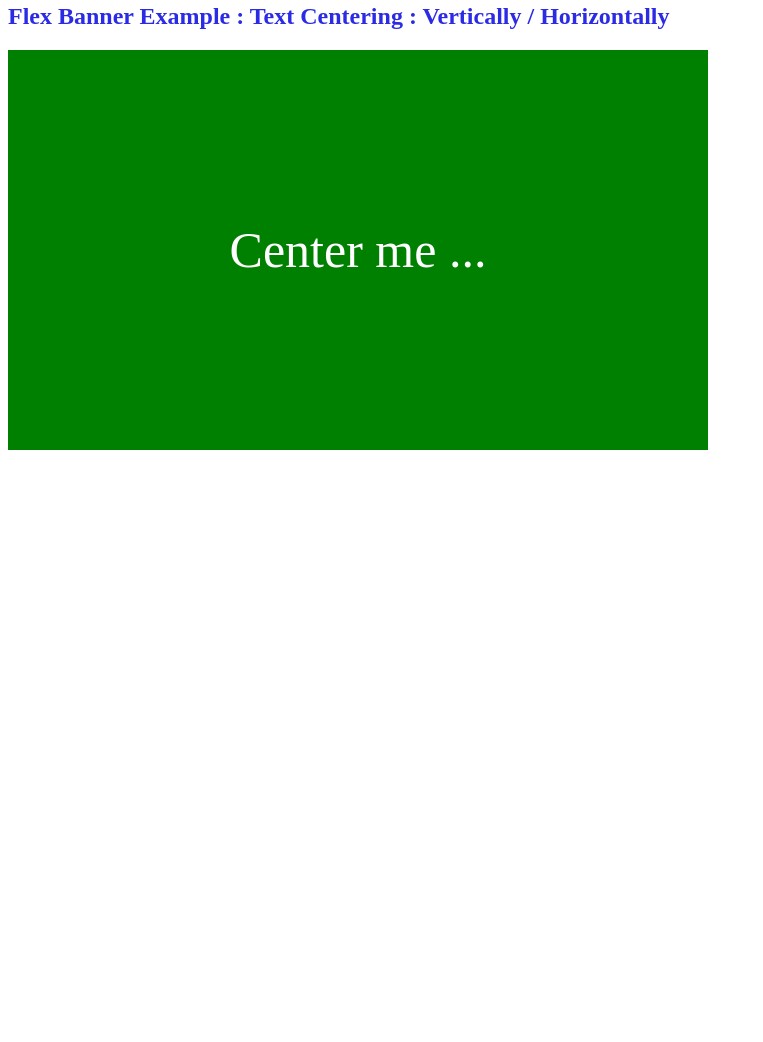
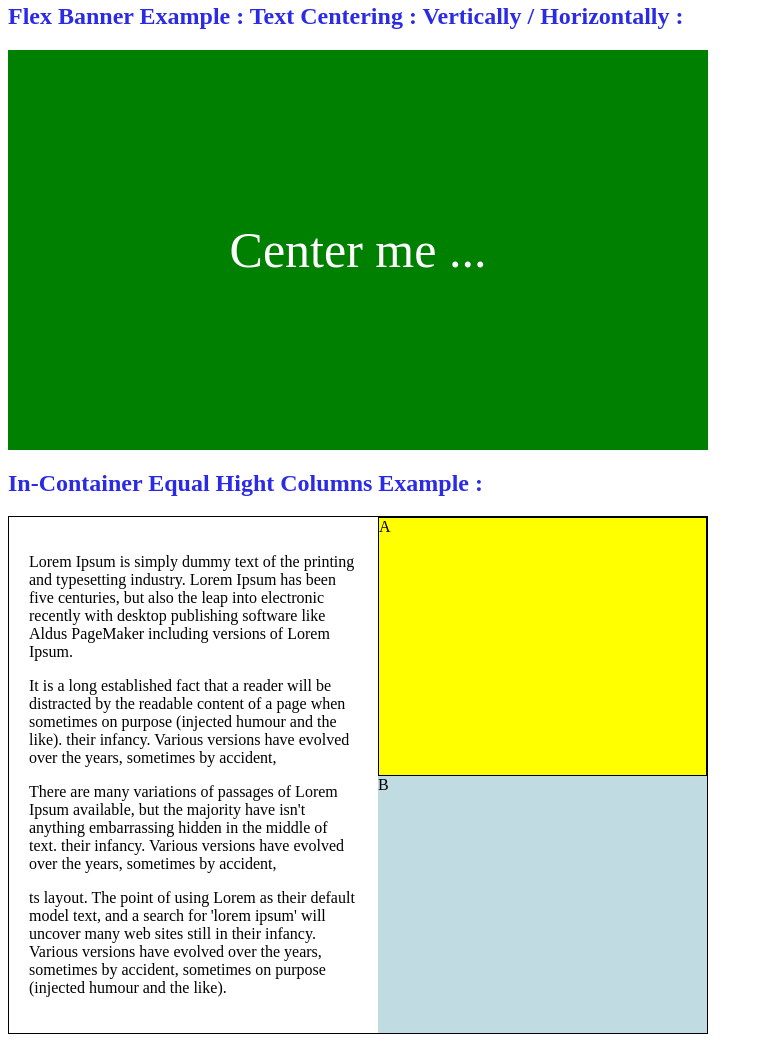
Before and after one commit to anilABCD/JUST-flex-box, a plain HTML site: page index.html in a window 1280 px wide. Shown: the part 1100-2142 px from the top of the page, without its empty margins (0-763 px from the left). Before the commit the page ends 1558 px from the top, so only its background shows below. Drawn offline with Linux system fonts and the light colour scheme.

Commit message:
in-container columns added

```diff
--- a/index.html
+++ b/index.html
@@ -179,7 +179,7 @@
 
 </style>
 
-<h2 class="heading">Flex Wrap Example </h2> <em>When page is shrinked to small : You can see the result.</em>
+<h2 class="heading">Flex Wrap Example </h2> <em>When page is shrinked to small : You can see the result :</em>
 <div class="flex-fixed-w-h-new">
 
     <div class="flex-child">
@@ -204,13 +204,99 @@
 
 </div>
 
-<h2 class="heading">Flex Banner Example : Text Centering : Vertically / Horizontally</h2>
+<h2 class="heading">Flex Banner Example : Text Centering : Vertically / Horizontally :</h2>
 <div class="banner">
     <span class="center-me">
         Center me ...
     </span>
 </div>
 
+<style>
+
+    .equal-height-container{
+        max-width: 698px;
+
+        display: flex;
+
+        border: 1px solid black;
+    }
+
+    .first{
+        background-color: white;
+        padding: 20px;
+        flex:1;
+        flex: 1;
+    }
+
+    .second{
+       flex: 1;
+       display: flex;
+       flex-direction: column;
+    }
+
+    .second-a{
+        background-color: yellow;
+        border: 1px solid black;
+        flex: 1;
+    }
+
+    .second-b{
+        background-color: #c0dbe2;
+        flex: 1;
+    }
+
+</style>
+
+<h2 class="heading"> In-Container Equal Hight Columns Example : </h2>
+
+<div class="equal-height-container">
+
+<div class="first">
+
+<p>
+    Lorem Ipsum is simply dummy text of the printing
+    and typesetting industry. Lorem Ipsum has been
+ five centuries, but also the leap into electronic
+ recently with desktop publishing software
+    like Aldus PageMaker including versions of Lorem
+    Ipsum.
+</p>
+
+<p>
+    It is a long established fact that a reader will be
+    distracted by the readable content of a page when
+    sometimes on purpose (injected humour and the like).
+    their infancy. Various versions have evolved over
+    the years, sometimes by accident,
+</p>
+
+<p>
+    There are many variations of passages of
+    Lorem Ipsum available, but the majority have
+    isn't anything
+    embarrassing hidden in the middle of text.
+    their infancy. Various versions have evolved over
+    the years, sometimes by accident,
+</p>
+
+<p>
+    ts layout. The point of using Lorem
+    as their default model text, and a search for
+    'lorem ipsum' will uncover many web sites still in
+    their infancy. Various versions have evolved over
+    the years, sometimes by accident,
+      sometimes on purpose (injected humour and the like).
+</p>
+
+</div>
+
+<div class="second">
+    <div class="second-a">A</div>
+    <div class="second-b">B</div>
+</div>
+
+</div>
+
 
 </body>
 </html>
```
